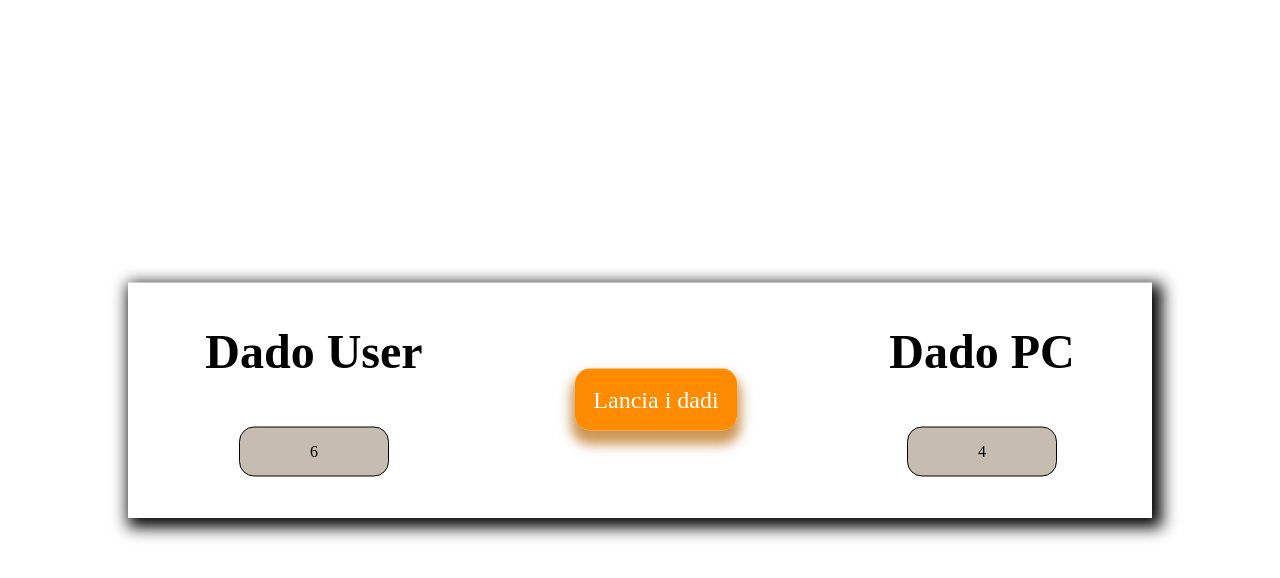
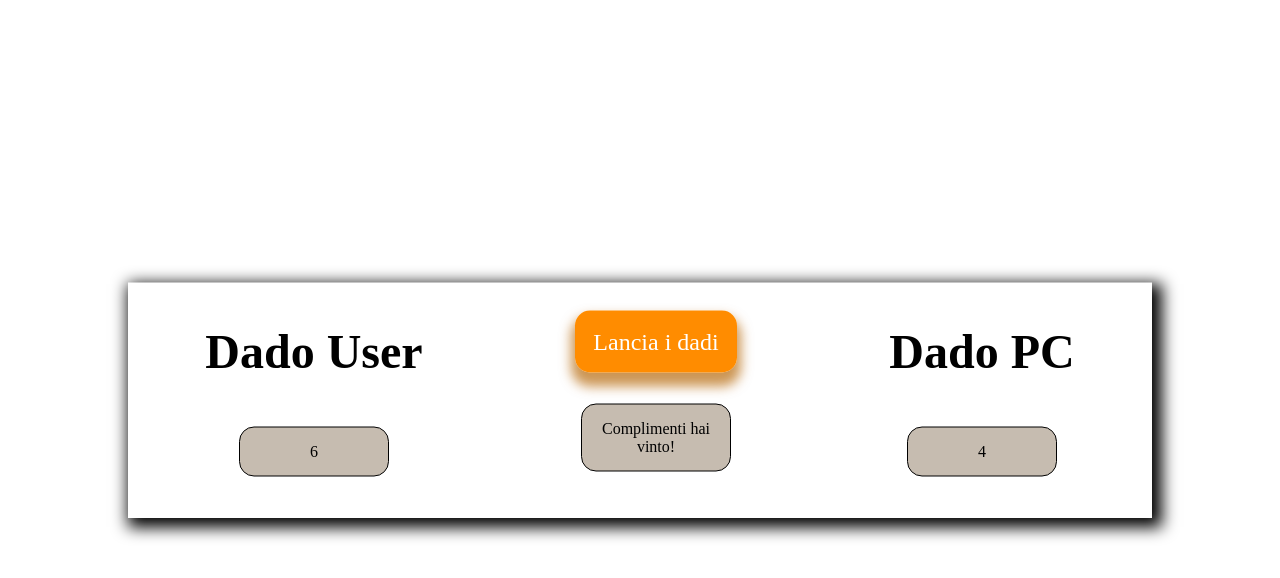
Before and after one commit to cenny1988/js-mail-dadi, a plain HTML site: page dadi/bonus/index.html in a window 1280 px wide. Both pictures are taken after a click on the link "Lancia i dadi". Drawn offline with Linux system fonts and the light colour scheme.

Commit message:
aggiunto div per stampare nel browser il risultato. Bonus completo!

```diff
--- a/dadi/bonus/index.html
+++ b/dadi/bonus/index.html
@@ -22,6 +22,9 @@
             <a href="#" id="user-btn" class="btn">
                 Lancia i dadi
             </a>
+            <div id="result">
+
+            </div>
         </div>
         <div id="computer" class="container">
             <h2>Dado PC</h2>
@@ -33,6 +36,7 @@
             </div> -->
         </div>
 
+
     </div>
 
 
--- a/dadi/bonus/js/main.js
+++ b/dadi/bonus/js/main.js
@@ -6,10 +6,9 @@ Prima di partire a scrivere codice poniamoci qualche domanda: Che ci sia un arra
 
 // restiamo in attesa di un click per generare un numero utente
 const clickUser = document.getElementById('user-btn');
-
-
 const containerUser = document.getElementById('user');
 const containerPc = document.getElementById('computer');
+const containerWinner = document.getElementById('result');
 
 let numUser, numPc;
 
@@ -22,6 +21,9 @@ divResultUser.classList.add('result-container');
 
 const divResultPc = document.createElement('div');
 divResultPc.classList.add('result-container');
+
+const divWinner = document.createElement('div');
+divWinner.classList.add('result-container');
 
 clickUser.addEventListener('click',
     function(){
@@ -40,11 +42,14 @@ clickUser.addEventListener('click',
 
         // confrontiamo in 2 numeri e verifichiamo chi vince
         if (numUser === numPc){
-            console.log('Nessun vincitore! Siete pari!')
+            divWinner.innerHTML = 'Nessun vincitore! Siete pari!';
+            containerWinner.append(divWinner);
         } else if (numUser >= numPc){
-            console.log('Complimenti hai vinto!')
+            divWinner.innerHTML = 'Complimenti hai vinto!';
+            containerWinner.append(divWinner);
         }else if (numUser <= numPc){
-            console.log('Mi dispiace hai perso! Ritenta')
+            divWinner.innerHTML = 'Mi dispiace hai perso! Ritenta';
+            containerWinner.append(divWinner);
         }
 
     }
```
